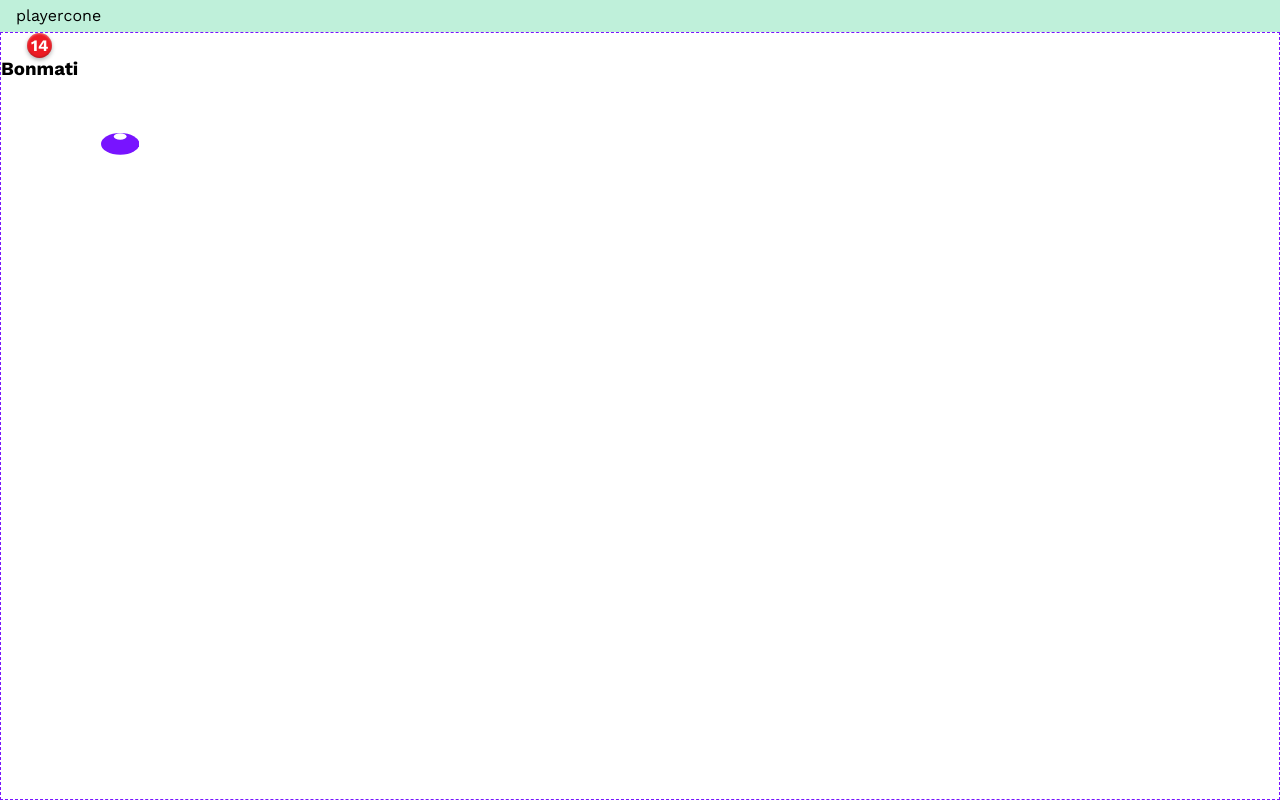
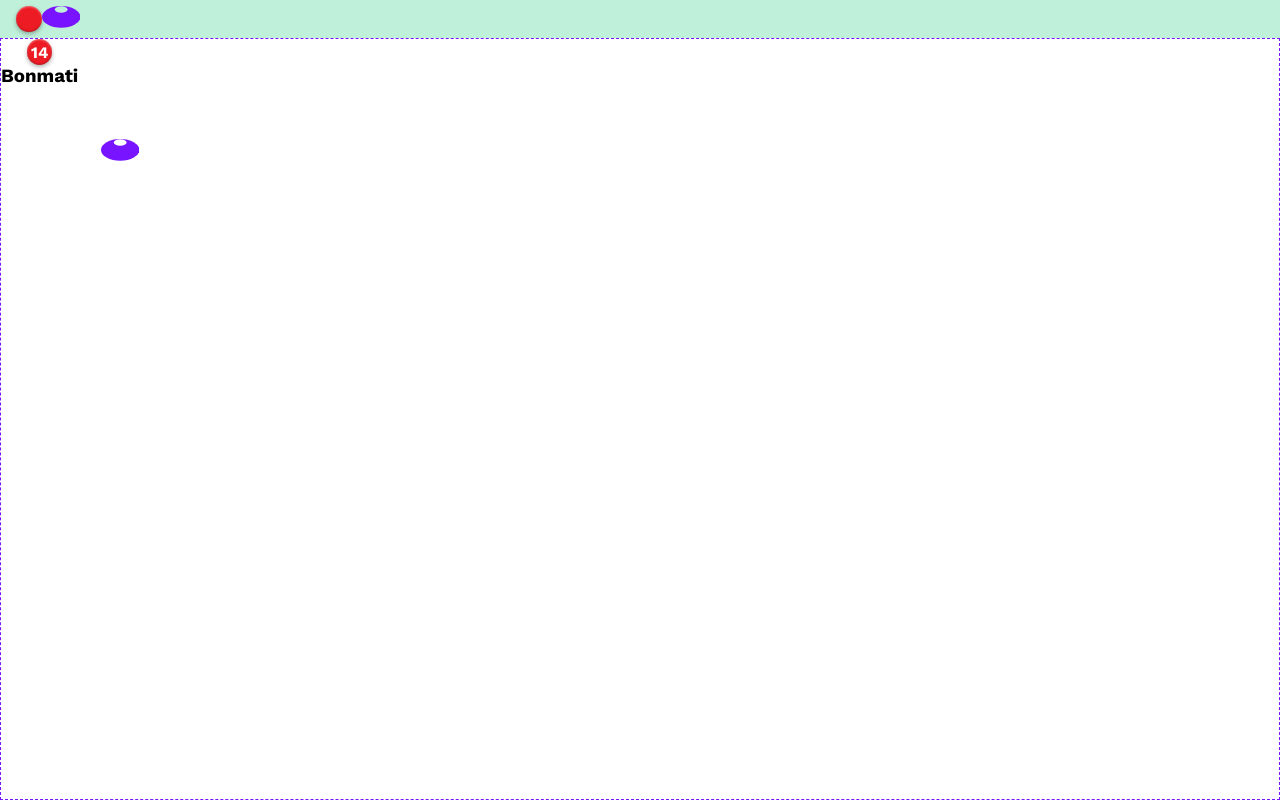
Before and after one commit to DanielKhojaste/lineup, a React (Vite) app: page /home in a window 1280 px wide. Built offline with nearby package versions, Linux system fonts and the light colour scheme.

Commit message:
refactor: use NodePreview for toolbar and drag overlay previews

```diff
--- a/src/App.css
+++ b/src/App.css
@@ -89,7 +89,7 @@ Retrieved 2026-02-17, License - CC BY-SA 4.0
 
 /* ------ Components / Nodes ------ */
 /* PENDING: Add a node hover effect */
-.node {
+#canvas .node {
 	position: absolute;
 	transition: background-color ease-in-out 0.3s;
 }
--- a/src/components/toolbar/ToolbarItem.tsx
+++ b/src/components/toolbar/ToolbarItem.tsx
@@ -1,5 +1,6 @@
 import { useDraggable } from "@dnd-kit/core";
 import { NodeType } from "../../models/NodeType";
+import NodePreview from "./NodePreview";
 
 function ToolbarItem({ type }: { type: NodeType }) {
 	const { attributes, listeners, setNodeRef, transform } = useDraggable({
@@ -17,7 +18,7 @@ function ToolbarItem({ type }: { type: NodeType }) {
 			{...attributes}
 			className="toolbar__item"
 		>
-			{type}
+			<NodePreview type={type} />
 		</div>
 	);
 }
--- a/src/views/Home.tsx
+++ b/src/views/Home.tsx
@@ -11,6 +11,7 @@ import Canvas from "../components/Canvas";
 import { Node } from "../models/Node";
 import { NodeFactory } from "../models/NodeFactory";
 import { NodeType } from "../models/NodeType";
+import NodePreview from "../components/toolbar/NodePreview";
 
 function Home() {
 	const canvasRef = useRef<HTMLDivElement | null>(null);
@@ -92,7 +93,7 @@ function Home() {
 				<Canvas ref={canvasRef} nodes={nodes} />
 
 				<DragOverlay className="drag-overlay">
-					{activeNodeType ? <h3>{activeNodeType}</h3> : null}
+					{activeNodeType ? <NodePreview type={activeNodeType} /> : null}
 				</DragOverlay>
 			</DndContext>
 		</main>
```
